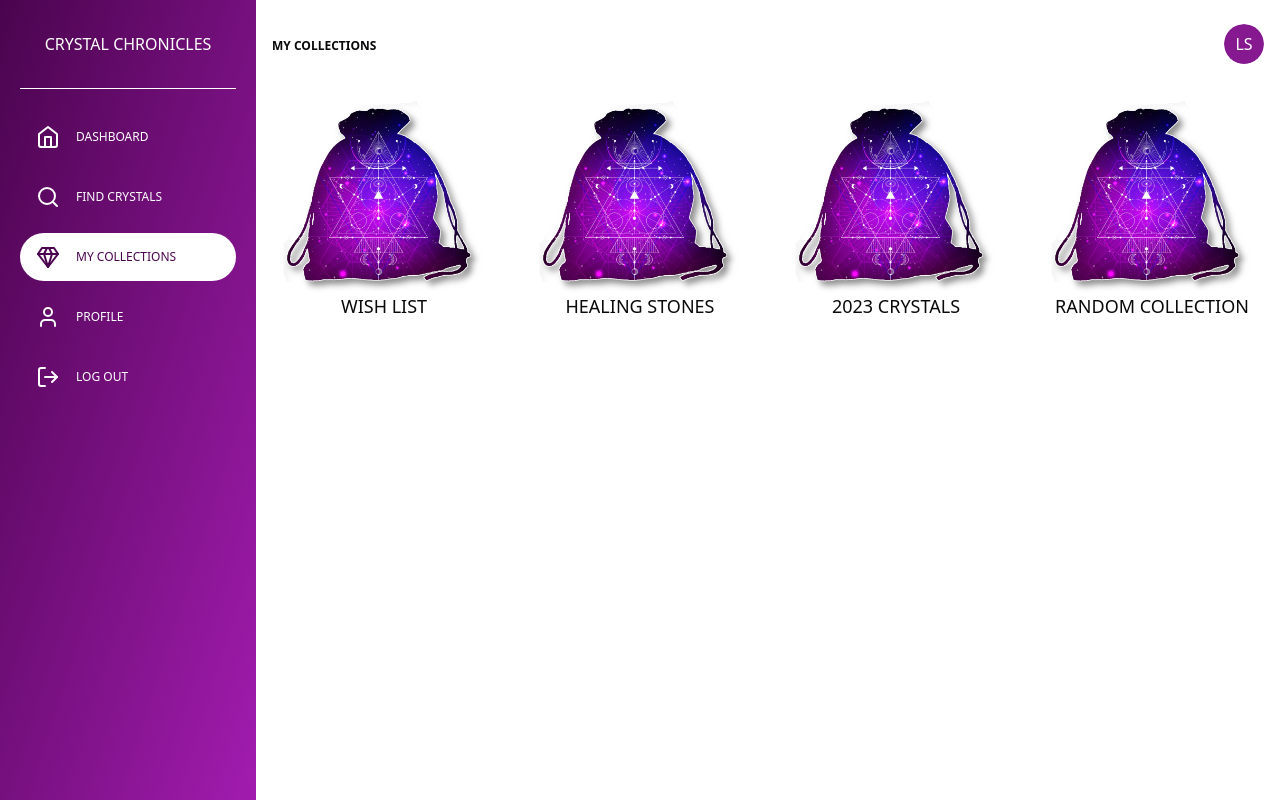
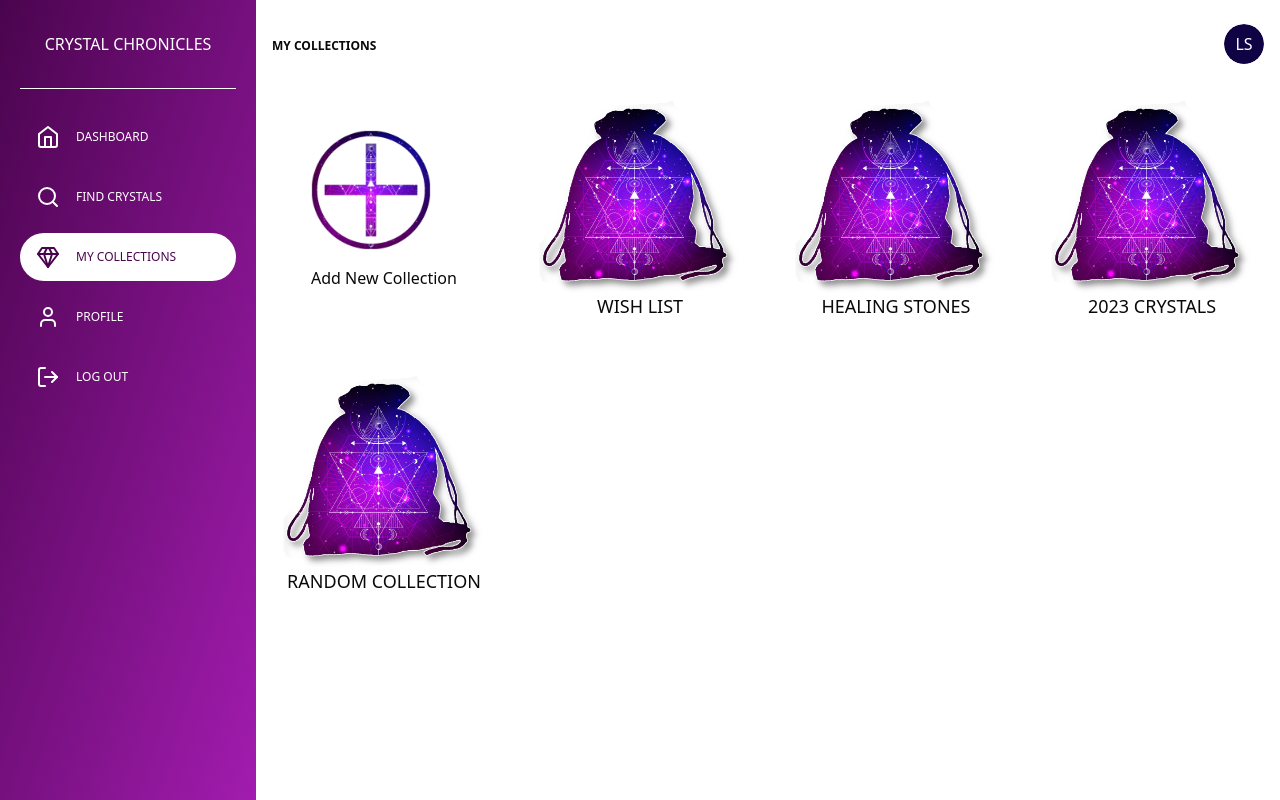
Before and after one commit to LacunaStrategies/crystalchronicles, a Next.js app: page /app/my-collections in a window 1280 px wide. Built offline with nearby package versions, Linux system fonts and the light colour scheme.

Commit message:
Pointless Tweaks
Added mystic colored plus button (why?, dunno)
Added blue accent option (feeling it out...pretty sure I'm not sold)

```diff
--- a/components/user-nav.tsx
+++ b/components/user-nav.tsx
@@ -28,7 +28,7 @@ const UserNav = () => {
             <DropdownMenuTrigger>
                 <Avatar>
                     <AvatarImage src={''} />
-                    <AvatarFallback className="bg-fuchsia-800 text-white">LS</AvatarFallback>
+                    <AvatarFallback className="bg-[#0f0344] text-white">LS</AvatarFallback>
                 </Avatar>
             </DropdownMenuTrigger>
             <DropdownMenuContent className="w-56">
--- a/pages/app/crystals/[id].tsx
+++ b/pages/app/crystals/[id].tsx
@@ -59,7 +59,7 @@ export const CrystalPage = () => {
                 </div>
                 <div>
                     <button
-                        className="transition-all duration-300 bg-neutral-500 hover:bg-neutral-700 text-white py-1.5 px-5 rounded-md disabled:bg-neutral-700/50"
+                        className="transition-all duration-300 bg-[#130883] hover:bg-[#130883]/80 text-white py-1.5 px-5 rounded-md disabled:bg-[#130883]/40"
                         onClick={() => addToCollection(crystalData._id)}
                         disabled={addingToCollection}
                     >{addingToCollection ? 'Please Wait...' : '+ Add to Collection'}</button>
--- a/pages/app/my-collections/index.tsx
+++ b/pages/app/my-collections/index.tsx
@@ -2,6 +2,7 @@ import AdminLayout from "@/layouts/AdminLayout"
 import Image from "next/image"
 import Link from "next/link"
 import mysticBag from '@/public/assets/images/mystic-drawstring-bag.webp'
+import mysticPlus from '@/public/assets/images/mystic-plus-icon.webp'
 
 interface Props { }
 
@@ -28,6 +29,12 @@ export const Crystals = () => {
     return (
         <AdminLayout pageName="My Collections">
             <div className="grid grid-cols-2 md:grid-cols-4 gap-8">
+                <div className="flex items-center justify-center">
+                    <button>
+                        <Image src={mysticPlus} width={120} height={120} alt="Mystic Plus Symbol" className="mb-4" />
+                        <div className="w-full text-center">Add New Collection</div>
+                    </button>
+                </div>
                 {
                     myCollections.map(collection => (
                         <div key={collection.name}>
```
Also changed, not shown: public/assets/images/mystic-plus-icon.webp (added).
